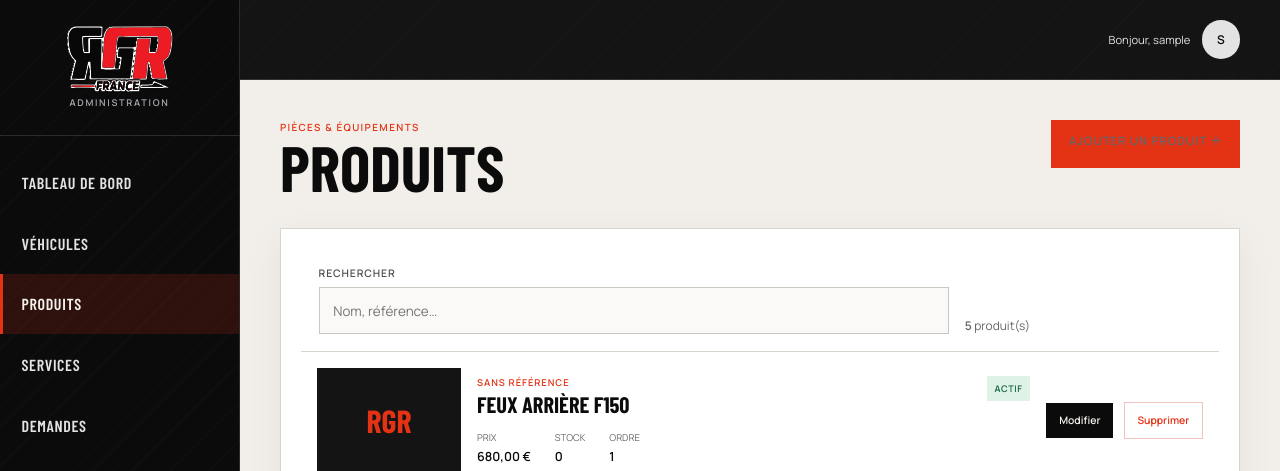
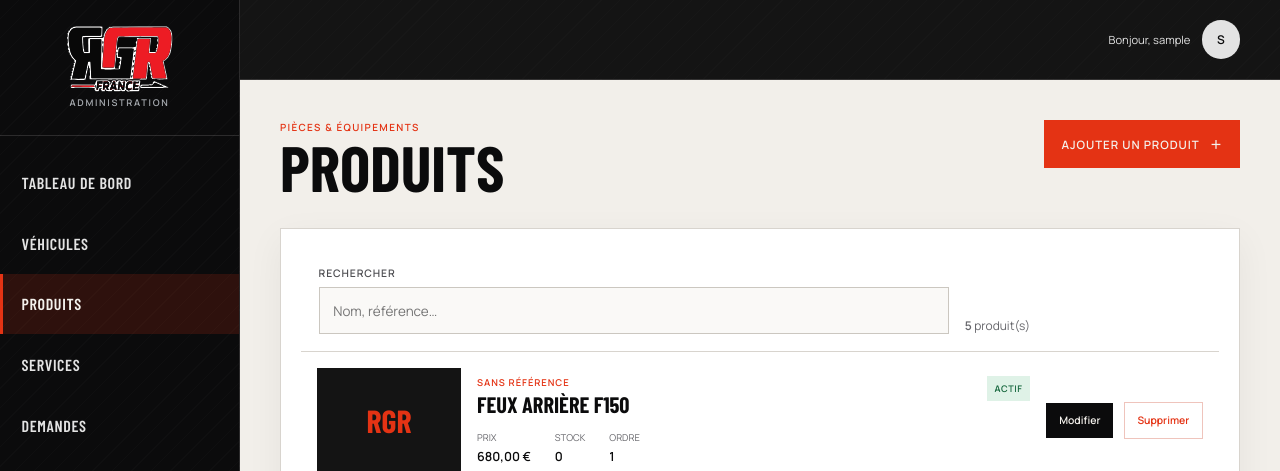
Before and after one commit to samymakhloufi-bot/rgr-france, a PHP site: template admin/pages/products.php in a window 1280 px wide. Shown: the top 471 px of the page. Run offline with PHP 8.4, Linux system fonts and the light colour scheme; the template is opened without the code that fills it, so the values that code supplies are empty; the visitor is signed in with stand-in values (Sample User, id 1); data comes from the database, SQL or seed files in the repository.

Commit message:
color change button

```diff
--- a/assets/css/admin/admin-pages.css
+++ b/assets/css/admin/admin-pages.css
@@ -31,6 +31,24 @@
     letter-spacing: 0.08em;
     text-transform: uppercase;
     cursor: pointer;
+}
+
+.admin-page-heading > .admin-primary-link {
+    display: inline-flex;
+    align-items: center;
+    justify-content: center;
+    gap: 0.65rem;
+
+    min-height: 3rem;
+    padding: 0.75rem 1.1rem;
+
+    color: var(--blanc);
+    background-color: var(--rouge-rgr);
+    border: 0;
+
+    font-size: 0.72rem;
+    font-weight: 800;
+    text-decoration: none;
 }
 
 .admin-flash {
```
